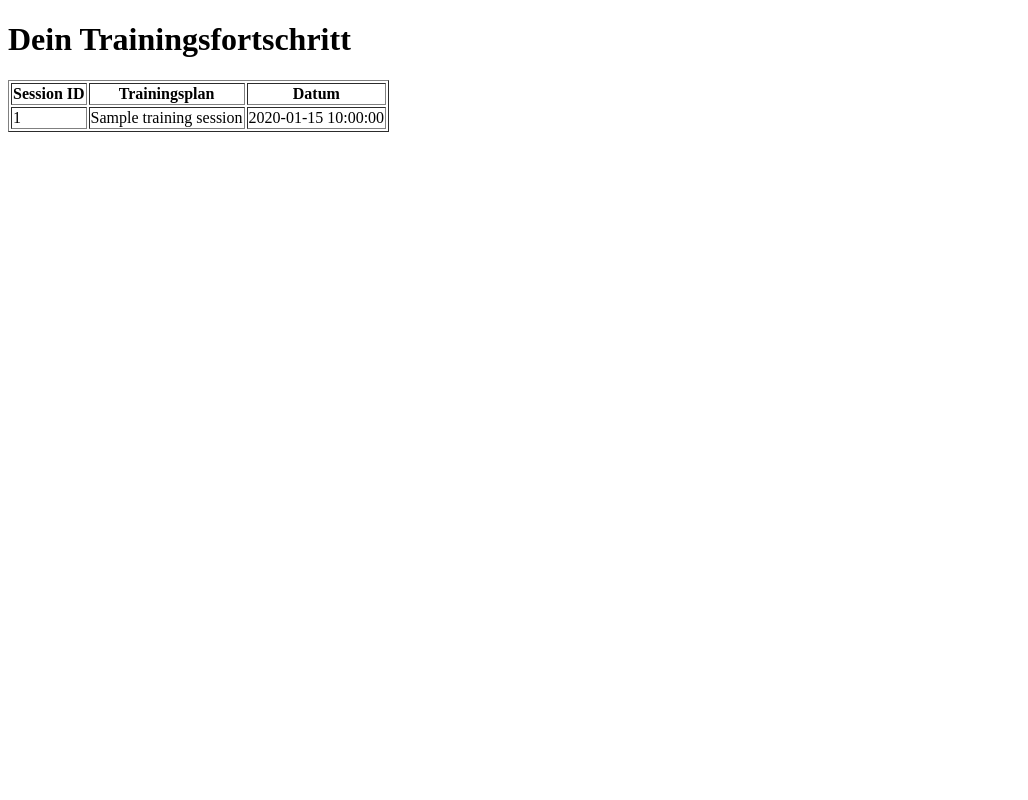
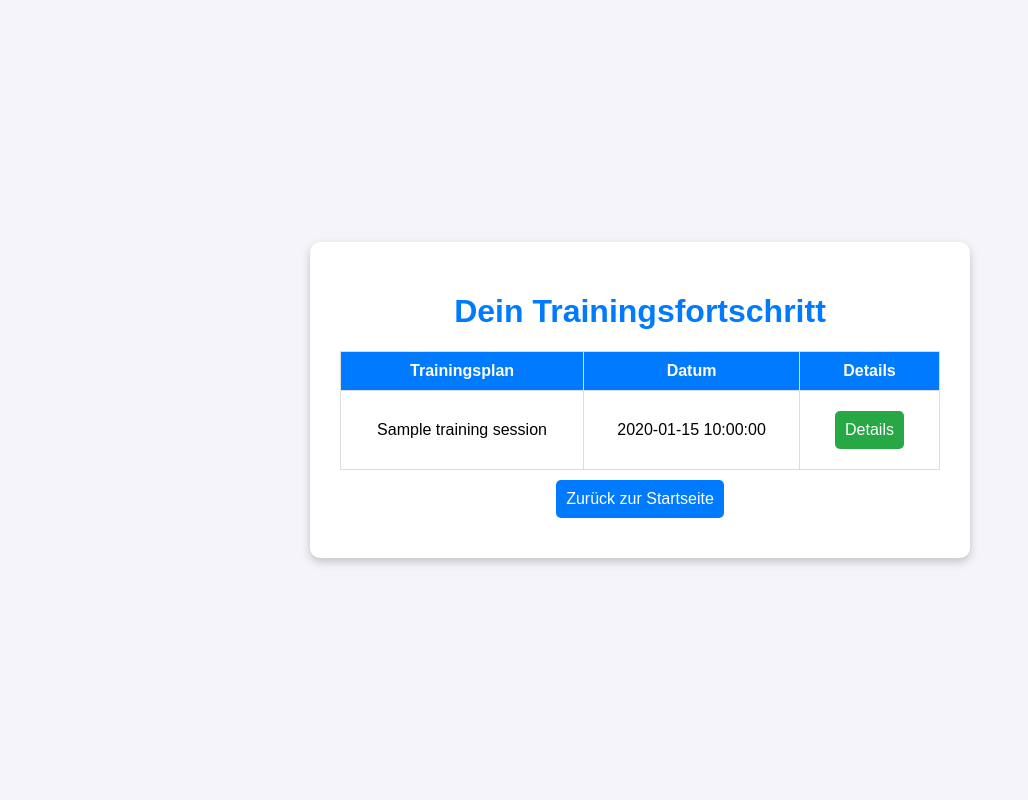
Before and after one commit to quentin050602/meine-website, a Flask app: page /progress in a window 1280 px wide. Shown: the whole page, without its empty margins (0-1028 px from the left). Run offline with Flask 3, Linux system fonts and the light colour scheme; a user stored in the database is signed in; tables that the repository leaves empty hold one stand-in row (values such as "Sample post"); a database or web service that is not in the repository returns one stand-in record (values such as "Sample title"); some libraries are stand-ins or nearby versions.

Commit message:
Fix: progress + aktuelles Datum hinzugefügt

```diff
--- a/app.py
+++ b/app.py
@@ -107,7 +107,7 @@ def nutrition():
 
 
 # **Route: Fortschritte anzeigen (geschützt)**
-@app.route('/progress', methods=['GET', 'POST'])
+@app.route('/progress', methods=['GET'])
 @login_required
 def progress():
     conn = get_db_connection()
@@ -127,7 +127,6 @@ def progress():
     cur.close()
     conn.close()
 
-    # Trainingssessions an das Template übergeben
     return render_template('progress.html', sessions=sessions)
 
 
@@ -152,22 +151,85 @@ def select_plan():
     return render_template('select_plan.html', plans=[{'id': p[0], 'name': p[1]} for p in plans])
 
 #Training tracken
-from datetime import date
-
 @app.route('/track_plan/<int:plan_id>', methods=['GET', 'POST'])
 @login_required
 def track_plan(plan_id):
     conn = get_db_connection()
     cur = conn.cursor()
 
-    # Übungen für den gewählten Trainingsplan abrufen
+    # Übungen für den Plan abrufen
     cur.execute('SELECT id, exercise_name FROM exercises WHERE plan_id = %s;', (plan_id,))
     exercises = cur.fetchall()
+
+    if request.method == 'POST':
+        date = request.form['date']
+
+        # Trainingssession speichern
+        cur.execute(
+            'INSERT INTO training_sessions (user_id, plan_id, date) VALUES (%s, %s, %s) RETURNING id;',
+            (current_user.id, plan_id, date)
+        )
+        session_id = cur.fetchone()[0]
+
+        # Trainingsdetails für jede Übung speichern
+        for exercise in exercises:
+            exercise_id = exercise[0]
+            sets = request.form.get(f'sets_{exercise_id}')
+            reps = request.form.get(f'reps_{exercise_id}')
+            weight = request.form.get(f'weight_{exercise_id}')
+
+            cur.execute(
+                'INSERT INTO progress (session_id, exercise_id, sets, reps, weight) VALUES (%s, %s, %s, %s, %s);',
+                (session_id, exercise_id, sets, reps, weight)
+            )
+
+        conn.commit()  # WICHTIG: Speichert die Änderungen in der Datenbank
+        cur.close()
+        conn.close()
+
+        flash('Training erfolgreich abgeschlossen!', 'success')
+
+        # ✅ Benutzer zur `progress`-Seite weiterleiten
+        return redirect(url_for('progress'))
+
+    cur.close()
+    conn.close()
+    return render_template('track_plan.html', exercises=exercises, plan_id=plan_id)
+
+
+#Session details bei progress
+@app.route('/session/<int:session_id>')
+@login_required
+def session_details(session_id):
+    conn = get_db_connection()
+    cur = conn.cursor()
+
+    # Informationen zur Trainingssession abrufen
+    cur.execute('''
+        SELECT ts.date, p.name
+        FROM training_sessions ts
+        JOIN plans p ON ts.plan_id = p.id
+        WHERE ts.id = %s AND ts.user_id = %s;
+    ''', (session_id, current_user.id))
+    session_info = cur.fetchone()
+
+    if not session_info:
+        flash('Keine Details für diese Session gefunden oder unberechtigter Zugriff.', 'danger')
+        return redirect(url_for('progress'))
+
+    # Übungen und Fortschritte für diese Session abrufen
+    cur.execute('''
+        SELECT e.exercise_name, pr.sets, pr.reps, pr.weight
+        FROM progress pr
+        JOIN exercises e ON pr.exercise_id = e.id
+        WHERE pr.session_id = %s;
+    ''', (session_id,))
+    progress = cur.fetchall()
 
     cur.close()
     conn.close()
 
-    return render_template('track_plan.html', exercises=exercises, plan_id=plan_id, today_date=date.today())
+    return render_template('session_details.html', session=session_info, progress=progress)
 
 
 
--- a/templates/progress.html
+++ b/templates/progress.html
@@ -2,32 +2,112 @@
 <html lang="de">
 <head>
     <meta charset="UTF-8">
+    <meta name="viewport" content="width=device-width, initial-scale=1.0">
     <title>Trainingsfortschritt</title>
+    <style>
+        body {
+            font-family: Arial, sans-serif;
+            margin: 0;
+            padding: 0;
+            background-color: #f4f4f9;
+            display: flex;
+            justify-content: center;
+            align-items: center;
+            height: 100vh;
+            flex-direction: column;
+        }
+
+        .container {
+            background: white;
+            padding: 30px;
+            border-radius: 10px;
+            box-shadow: 0 4px 10px rgba(0, 0, 0, 0.2);
+            width: 100%;
+            max-width: 600px;
+            text-align: center;
+        }
+
+        h1 {
+            color: #007BFF;
+        }
+
+        table {
+            width: 100%;
+            border-collapse: collapse;
+            margin-top: 10px;
+        }
+
+        th, td {
+            border: 1px solid #ddd;
+            padding: 10px;
+            text-align: center;
+        }
+
+        th {
+            background-color: #007BFF;
+            color: white;
+        }
+
+        a, button {
+            display: inline-block;
+            padding: 10px;
+            margin: 10px;
+            font-size: 16px;
+            border: none;
+            border-radius: 5px;
+            text-decoration: none;
+            cursor: pointer;
+        }
+
+        .details-btn {
+            background-color: #28a745;
+            color: white;
+        }
+
+        .details-btn:hover {
+            background-color: #218838;
+        }
+
+        .home-btn {
+            background-color: #007BFF;
+            color: white;
+        }
+
+        .home-btn:hover {
+            background-color: #0056b3;
+        }
+    </style>
 </head>
 <body>
+    <div class="container">
         <h1>Dein Trainingsfortschritt</h1>
 
         {% if sessions %}
-        <table border="1">
+            <table>
                 <thead>
                     <tr>
-                    <th>Session ID</th>
                         <th>Trainingsplan</th>
                         <th>Datum</th>
+                        <th>Details</th>
                     </tr>
                 </thead>
                 <tbody>
                     {% for session in sessions %}
                     <tr>
-                    <td>{{ session[0] }}</td>
                         <td>{{ session[1] }}</td>
                         <td>{{ session[2] }}</td>
+                        <td>
+                            <a class="details-btn" href="{{ url_for('session_details', session_id=session[0]) }}">Details</a>
+                        </td>
                     </tr>
                     {% endfor %}
                 </tbody>
             </table>
         {% else %}
-        <p>Keine Trainingssessions gefunden.</p>
+            <p>Keine vergangenen Trainings gefunden.</p>
         {% endif %}
+
+        <a class="home-btn" href="{{ url_for('home') }}">Zurück zur Startseite</a>
+    </div>
 </body>
 </html>
```
Lines whose indentation alone changed are shown as unchanged.
